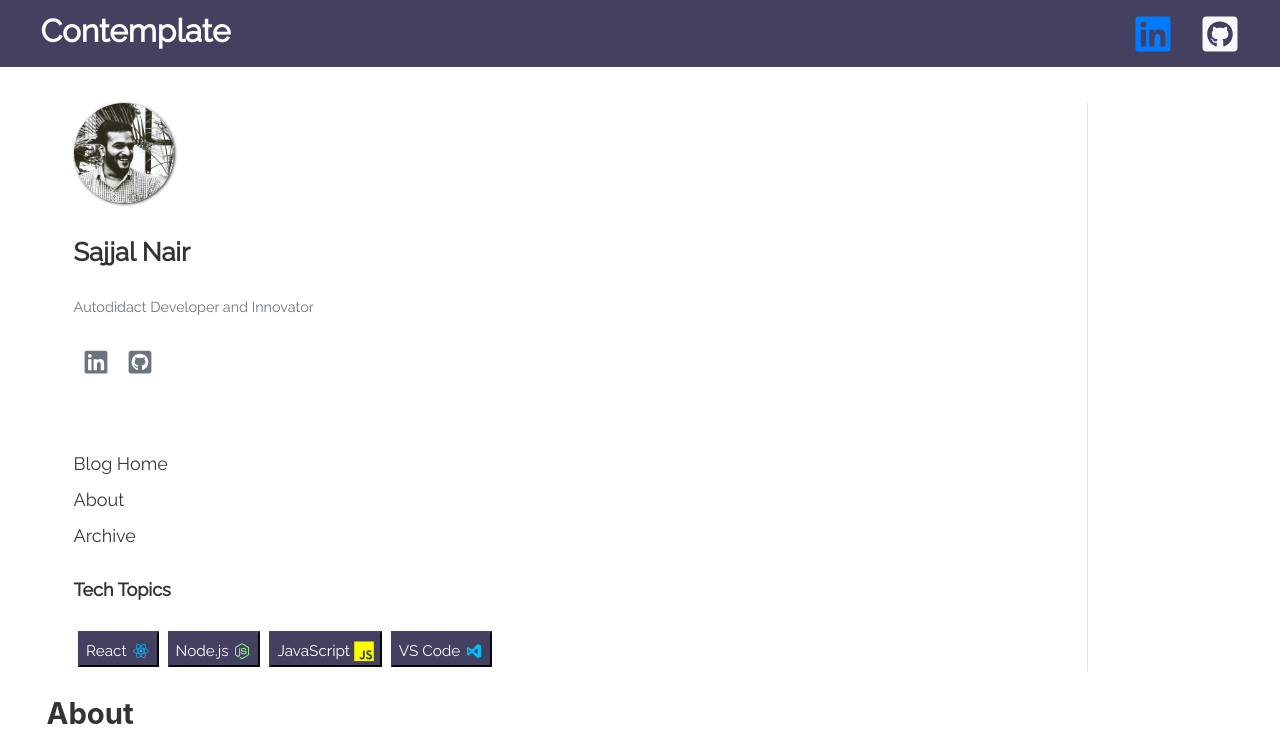
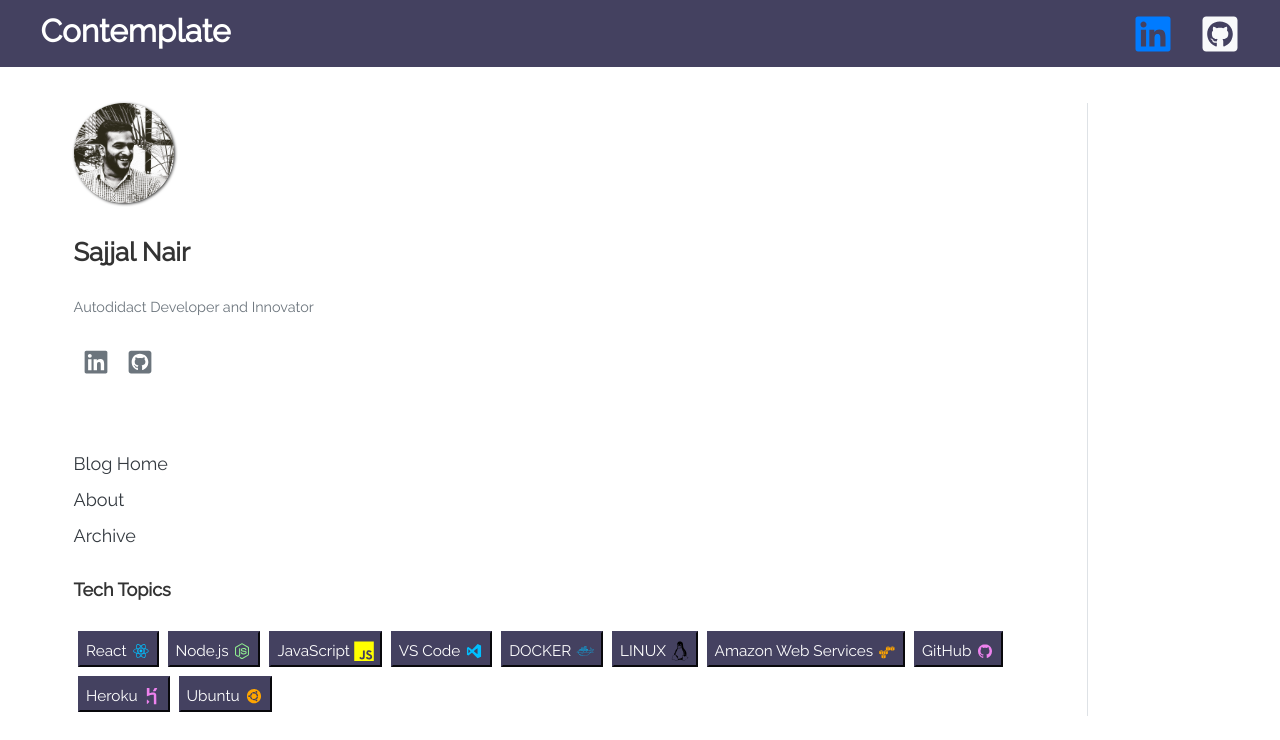
Before and after one commit to nairsajjal/Contemplate, a Gatsby site: page /about in a window 1280 px wide. Shown: the top 740 px of the page. Built offline with nearby package versions, Linux system fonts and the light colour scheme; Gatsby itself is replaced by a stand-in of ours.

Commit message:
New tags added

```diff
--- a/config.js
+++ b/config.js
@@ -1,10 +1,10 @@
 "use strict"
 
 module.exports = {
-  url: "https://developer-diary.netlify.com",
+  url: "https://contemplate-nairsajjal.netlify.com",
   title: "Contemplate",
   tagline: "Autodidact Developer and Innovator",
-  copyright: "© 2019 SajNair, All rights reserved",
+  copyright: "© 2019 nairsajjal, All rights reserved",
   author: {
     name: "Sajjal Nair",
     bio: "Web Developer and a movie enthusiast",
@@ -93,5 +93,55 @@ module.exports = {
       size: 20,
       color: "deepskyblue",
     },
+    {
+      tag: "docker",
+      tech: "DOCKER",
+      name: "DiDocker",
+      size: 20,
+      color: "deepskyblue",
+    },
+    {
+      tag: "linux",
+      tech: "LINUX",
+      name: "DiLinux",
+      size: 20,
+      color: "black",
+    },
+    {
+      tag: "aws",
+      tech: "Amazon Web Services",
+      name: "DiAws",
+      size: 20,
+      color: "orange",
+    },
+    {
+      tag:"github",
+      tech: "GitHub",
+      name: "DiGithubBadge",
+      size: 20,
+      color: "violet",
+
+    },
+    {
+      tag:"heroku",
+      tech: "Heroku",
+      name: "DiHeroku",
+      size: 20,
+      color: "violet",
+
+    },
+
+
+    {
+      tag:"ubuntu",
+      tech: "Ubuntu",
+      name: "DiUbuntu",
+      size: 20,
+      color: "orange",
+
+    },
+
+
+
   ],
 }
--- a/content/blog/linux-distros-for-beginners/index.md
+++ b/content/blog/linux-distros-for-beginners/index.md
@@ -1,6 +1,6 @@
 ---
 title: 'Coolest Linux Distros for programmers'
-tags: [""]
+tags: ["heroku","github","aws"]
 published: true
 date: '2019-06-17'
 ---
--- a/content/blog/vs-code-react-emmet/index.md
+++ b/content/blog/vs-code-react-emmet/index.md
@@ -1,6 +1,6 @@
 ---
 title: 'Using Emmet with React in Visual Studio Code - 2019'
-tags: ["react", "vscode"]
+tags: ["react", "vscode","docker","linux","ubuntu","slack"]
 published: true
 date: '2019-03-20'
 ---
```
